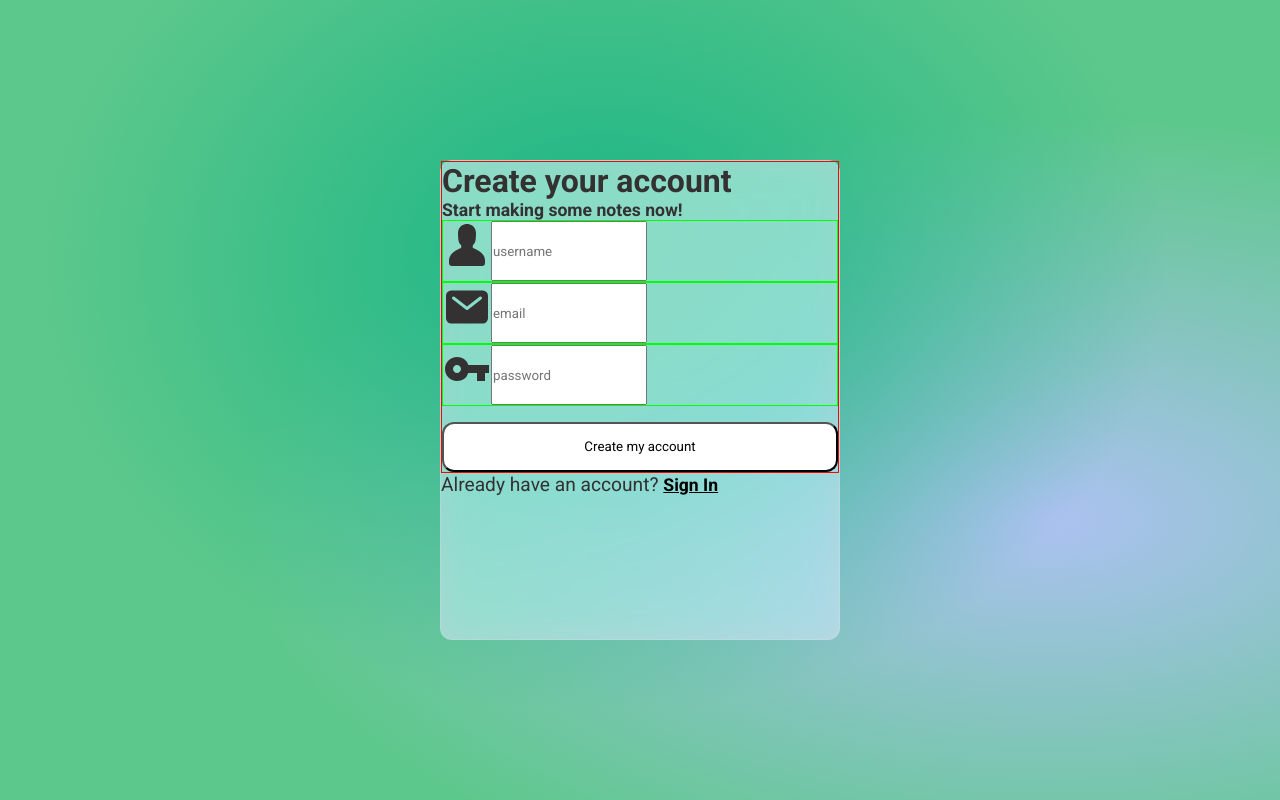
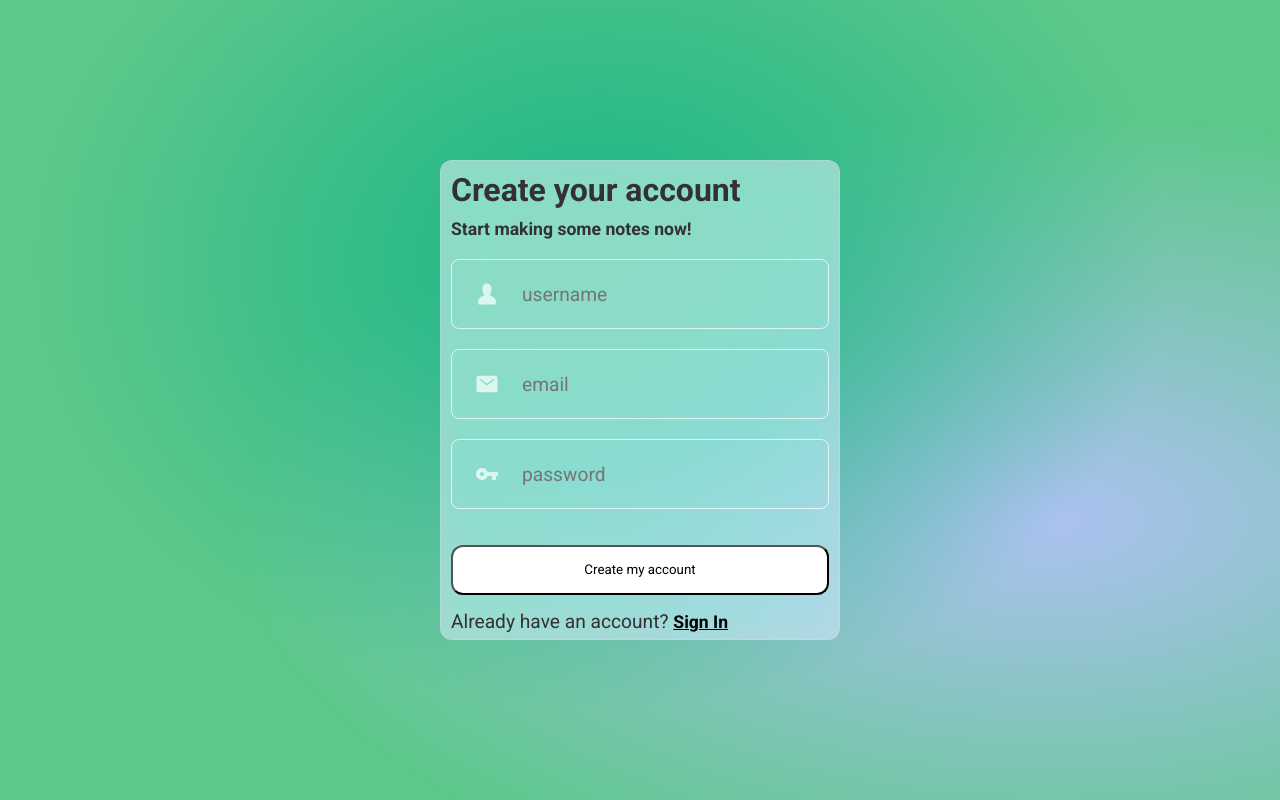
Before and after one commit to sseans/mindful-notes, a React (Create React App) app: page / in a window 1280 px wide. Built offline with nearby package versions, Linux system fonts and the light colour scheme.

Commit message:
styling change

```diff
--- a/src/Components/Login-Signup/InputField.tsx
+++ b/src/Components/Login-Signup/InputField.tsx
@@ -4,12 +4,31 @@ import { IconType } from "react-icons";
 
 const Container = styled.div`
   width: 100%;
-  height: fit-content;
-  border: lime 1px solid;
+  height: 70px;
+  border-radius: 8px;
+  margin: 20px 0;
+  border: #ffffffb3 1px solid;
   display: flex;
 `;
-const Icon = styled.div``;
-const Input = styled.input``;
+const Icon = styled.div`
+  display: flex;
+  justify-content: center;
+  align-items: center;
+  font-size: 1.5rem;
+  min-width: 70px;
+  color: #ffffffb3;
+`;
+const Input = styled.input`
+  width: 100%;
+  margin-right: 70px;
+  background-color: transparent;
+  border: none;
+  &:focus {
+    outline: none;
+  }
+  font-size: 1.2rem;
+  color: #333131;
+`;
 
 // Types
 interface propsType {
--- a/src/Components/Login-Signup/LoginSignupForm.tsx
+++ b/src/Components/Login-Signup/LoginSignupForm.tsx
@@ -8,13 +8,14 @@ import { inputType, propInfoType } from "../../Pages/LoginSignupSplash";
 const SignupContainer = styled.form`
   height: fit-content;
   width: 100%;
-  border: red 1px solid;
 `;
 const Title = styled.h1`
   font-size: 2rem;
+  margin-bottom: 10px;
 `;
 const Blurb = styled.h2`
   font-size: 1.1rem;
+  margin-bottom: 10px;
 `;
 const SubmitButton = styled.button`
   width: 100%;
--- a/src/Pages/LoginSignupSplash.tsx
+++ b/src/Pages/LoginSignupSplash.tsx
@@ -20,6 +20,7 @@ const Card = styled.div`
   height: 500px;
   max-width: 85%;
   max-height: 60%;
+  padding: 10px;
   backdrop-filter: blur(16px) saturate(180%);
   -webkit-backdrop-filter: blur(16px) saturate(180%);
   background-color: rgba(218, 226, 241, 0.637);
@@ -30,6 +31,7 @@ const Card = styled.div`
 const FooterText = styled.div`
   font-size: 1.2rem;
   font-weight: 400;
+  margin: 15px 0;
 `;
 const FooterButton = styled.button`
   background-color: transparent;
```
